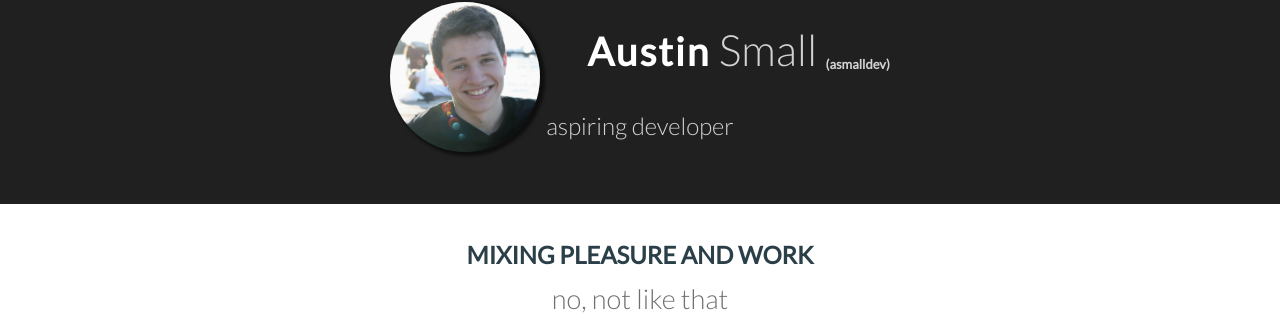
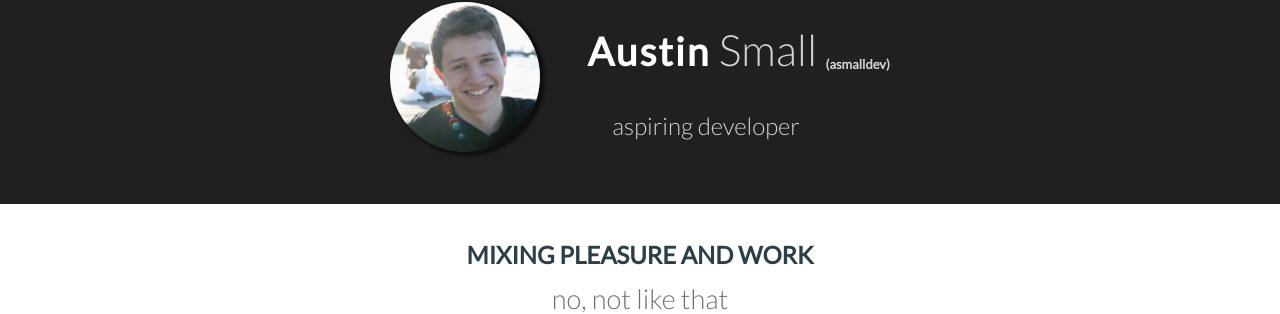
Before and after one commit to csmallbio/asmalldev.github.io, a Jekyll site: the page built from index.html, in a window 1280 px wide. Shown: the part 133-447 px from the top of the page. Built offline with Jekyll 4.4.1, drawn with Linux system fonts in a browser that asks for light colours; nearby versions of some CDN libraries; some web fonts are replaced.

Commit message:
profile padding adjustment

```diff
--- a/css/default.css
+++ b/css/default.css
@@ -747,6 +747,9 @@
 	#subtitle
 	{
 		font-size: 1.5em;
+		padding-left: 5.5em;
+		transition-property:padding;
+		transition-duration:1s;
 	}
 
 	#left_pane
@@ -1415,6 +1418,13 @@
 		transition:visibility 0s linear 0.5s,opacity 0.5s linear;
 	}
 
+	#profile_title #subtitle
+	{
+		font-size: 1.5em;
+		padding-left: 0;
+	}
+
+
 
 							}
 
```
